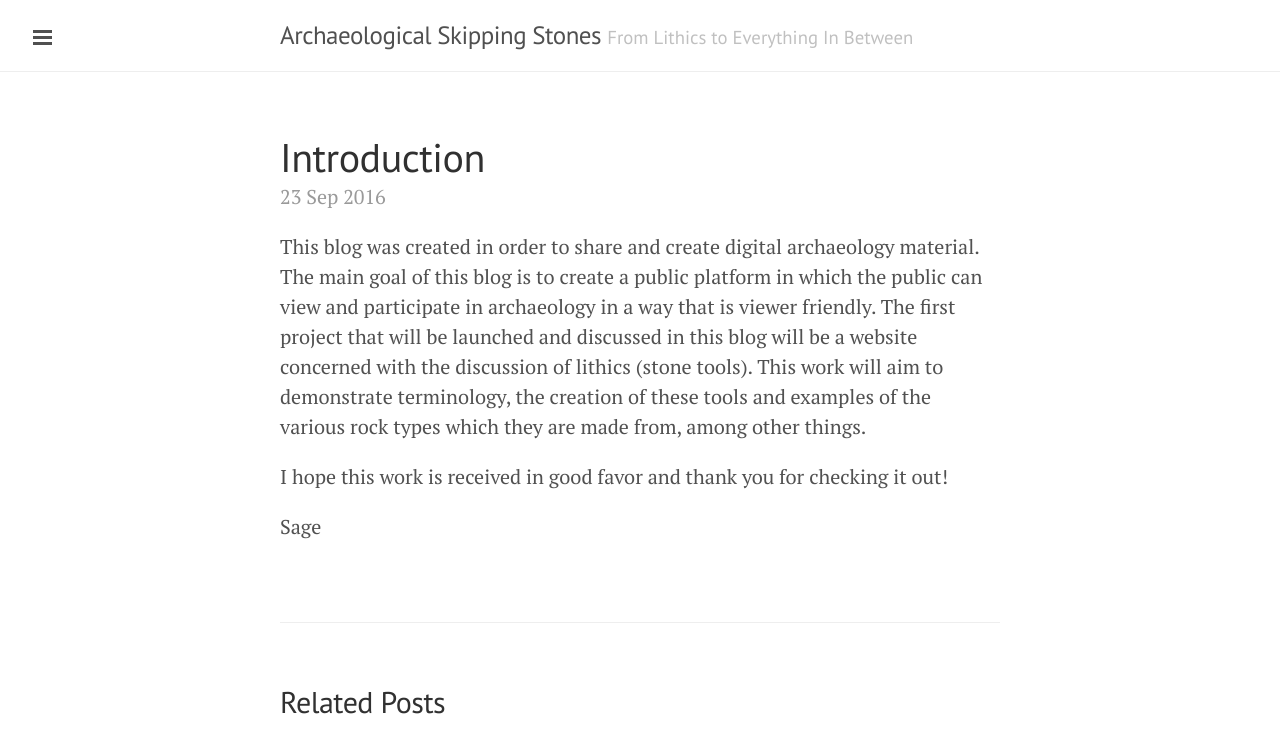
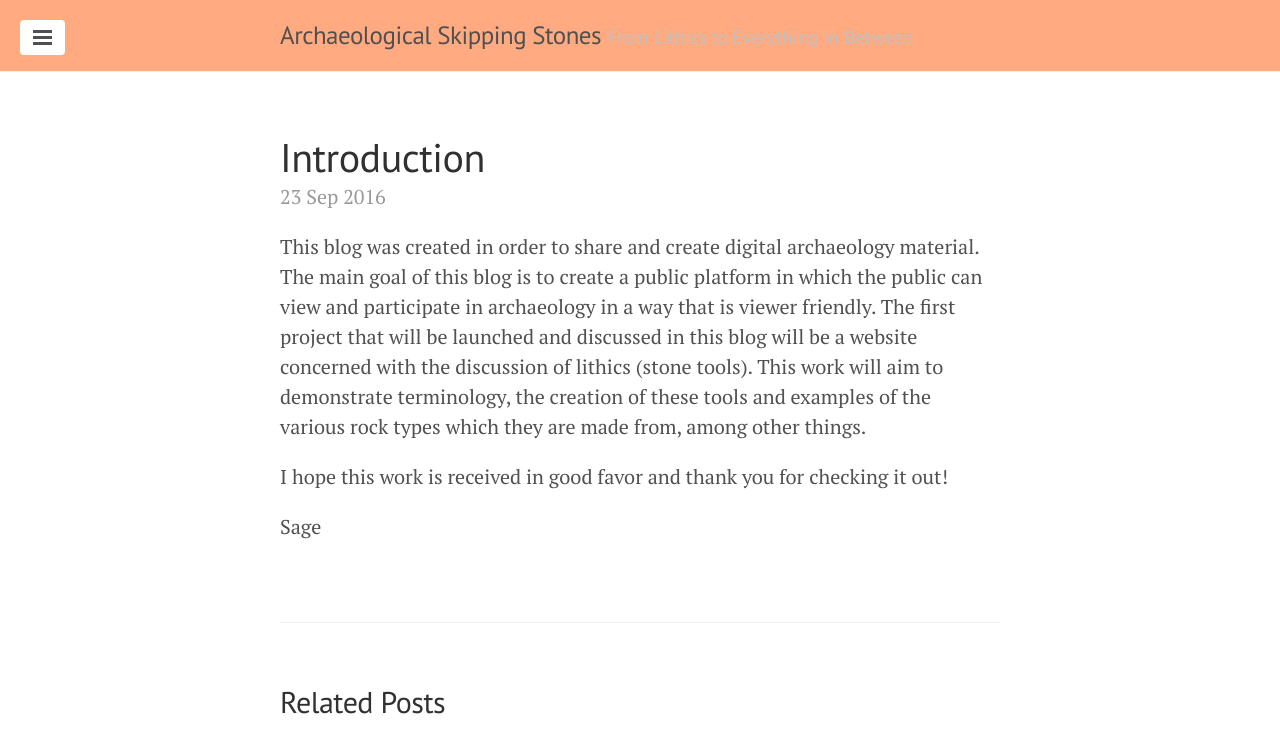
Before and after one commit to sageschmied/sageschmied.github.io, a Jekyll site: the page built from _posts/2016-09-23-introduction.markdown, in a window 1280 px wide. Shown: the top 753 px of the page. Built offline with Jekyll 4.4.1, drawn with Linux system fonts in a browser that asks for light colours.

Commit message:
Update default.html

```diff
--- a/_layouts/default.html
+++ b/_layouts/default.html
@@ -14,8 +14,8 @@
         <div class="container">
           <h3 class="masthead-title">
             <a href="/" title="Home">{{ site.title }}</a>
-            <small>{{ site.tagline }}</small> <style> masthead  {background-color:#ffaa80;
-            z-line: } </style>
+            <small>{{ site.tagline }}</small> <style> .masthead {background-color:#ffaa80;
+             </style>
           </h3>
         </div>
       </div>
```
